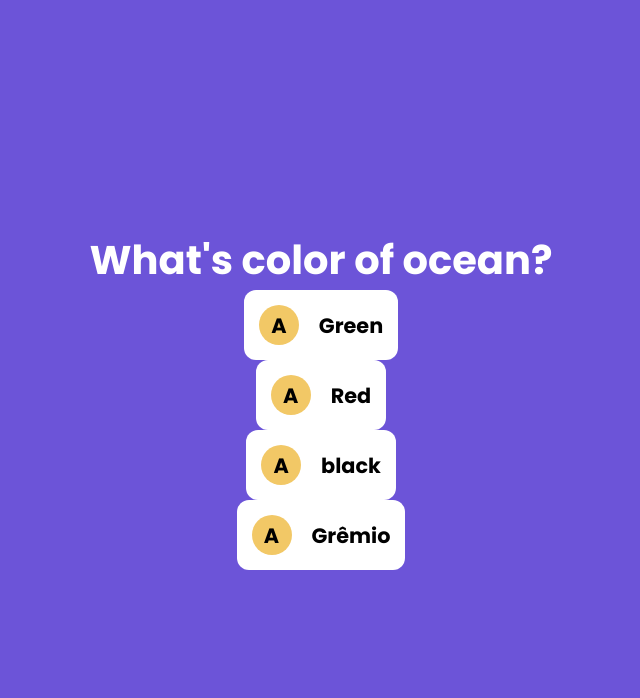
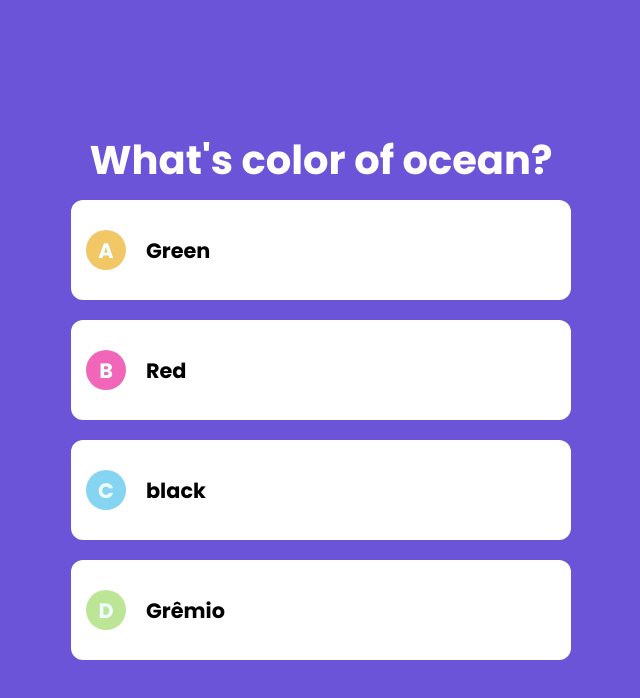
Before and after one commit to Clesioks/quiz, a Next.js app: page / in a window 1280 px wide. Shown: the top 698 px of the page, without its empty margins (319-959 px from the left). Built offline with nearby package versions, Linux system fonts and the light colour scheme.

Commit message:
layout respostas

```diff
--- a/components/Questao.tsx
+++ b/components/Questao.tsx
@@ -3,8 +3,16 @@ import styles from "../styles/Questao.module.css";
 import Enunciado from "./Enunciado";
 import Resposta from "./Resposta";
 
+const letras = [
+  { valor: "A", cor: "#F2C866" },
+  { valor: "B", cor: "#F266BA" },
+  { valor: "C", cor: "#85D4F2" },
+  { valor: "D", cor: "#BCE596" },
+];
+
 interface QuestaoProps {
   valor: QuestaoModel;
+  respostaFornecida: (indice: number) => void;
 }
 
 export default function Questao(props: QuestaoProps) {
@@ -17,8 +25,9 @@ export default function Questao(props: QuestaoProps) {
           key={i}
           valor={resposta}
           indice={i}
-          letra="A"
-          corFundoLetra="#F2C866"
+          letra={letras[i].valor}
+          corFundoLetra={letras[i].cor}
+          respostaFornecida={props.respostaFornecida}
         />
       );
     });
--- a/components/Resposta.tsx
+++ b/components/Resposta.tsx
@@ -6,13 +6,17 @@ interface RespostaProps {
   indice: number;
   letra: string;
   corFundoLetra: string;
+  respostaFornecida: (indice: number) => void;
 }
 
 export default function Resposta(props: RespostaProps) {
   const resposta = props.valor;
 
   return (
-    <div className={styles.resposta}>
+    <div
+      className={styles.resposta}
+      onClick={() => props.respostaFornecida(props.indice)}
+    >
       <div className={styles.conteudoResposta}>
         <div className={styles.frente}>
           <div
--- a/pages/index.tsx
+++ b/pages/index.tsx
@@ -1,14 +1,22 @@
+import { useState } from "react";
 import Questao from "../components/Questao";
 import QuestaoModel from "../model/questao";
 import RespostaModel from "../model/resposta";
 
+const questaoMock = new QuestaoModel(1, "What's color of ocean?", [
+  RespostaModel.errada("Green"),
+  RespostaModel.errada("Red"),
+  RespostaModel.errada("black"),
+  RespostaModel.certa("Grêmio"),
+]);
+
 export default function Home() {
-  const questaoTeste = new QuestaoModel(1, "What's color of ocean?", [
-    RespostaModel.errada("Green"),
-    RespostaModel.errada("Red"),
-    RespostaModel.errada("black"),
-    RespostaModel.certa("Grêmio"),
-  ]);
+  const [questao, setQuestao] = useState(questaoMock);
+
+  function respostaFornecida(indice: number) {
+    console.log(indice);
+    setQuestao(questao.responderCom(indice));
+  }
 
   return (
     <div
@@ -19,7 +27,7 @@ export default function Home() {
         height: "100vh",
       }}
     >
-      <Questao valor={questaoTeste} />
+      <Questao valor={questao} respostaFornecida={respostaFornecida} />
     </div>
   );
 }
--- a/styles/Resposta.module.css
+++ b/styles/Resposta.module.css
@@ -1,5 +1,15 @@
 .resposta {
   display: flex;
+  min-width: 500px;
+  height: 100px;
+  width: 80%;
+  margin: 10px;
+}
+
+.conteudoResposta {
+  position: relative;
+  display: flex;
+  flex: 1;
 }
 
 .frente {
@@ -12,7 +22,10 @@
 
 .frente,
 .verso {
+  position: absolute;
   display: flex;
+  height: 100%;
+  width: 100%;
 }
 
 .letra {
@@ -25,6 +38,7 @@
   font-size: 1.3rem;
   font-weight: 700;
   margin-right: 20px;
+  color: azure;
 }
 
 .valor {
```
